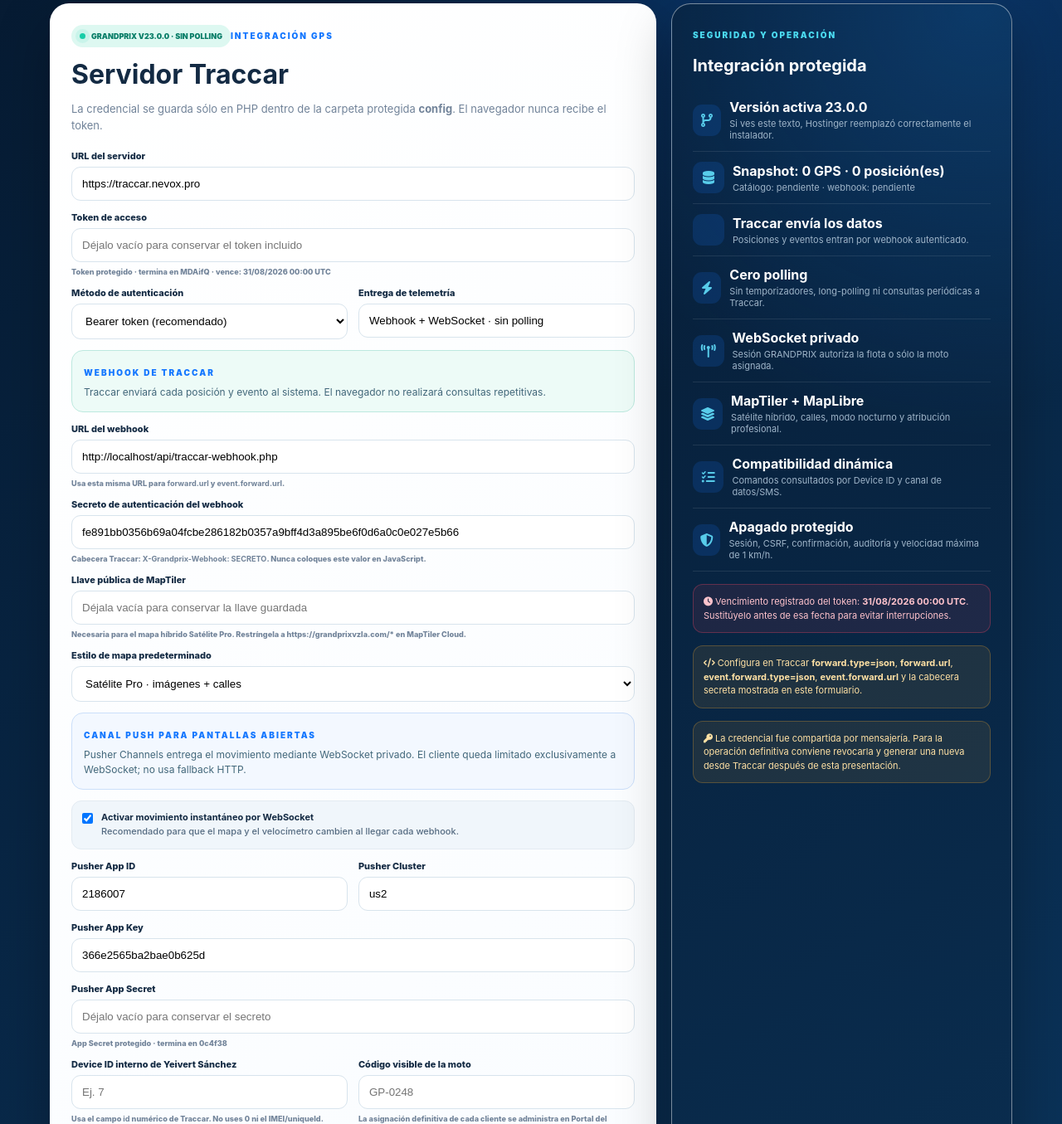
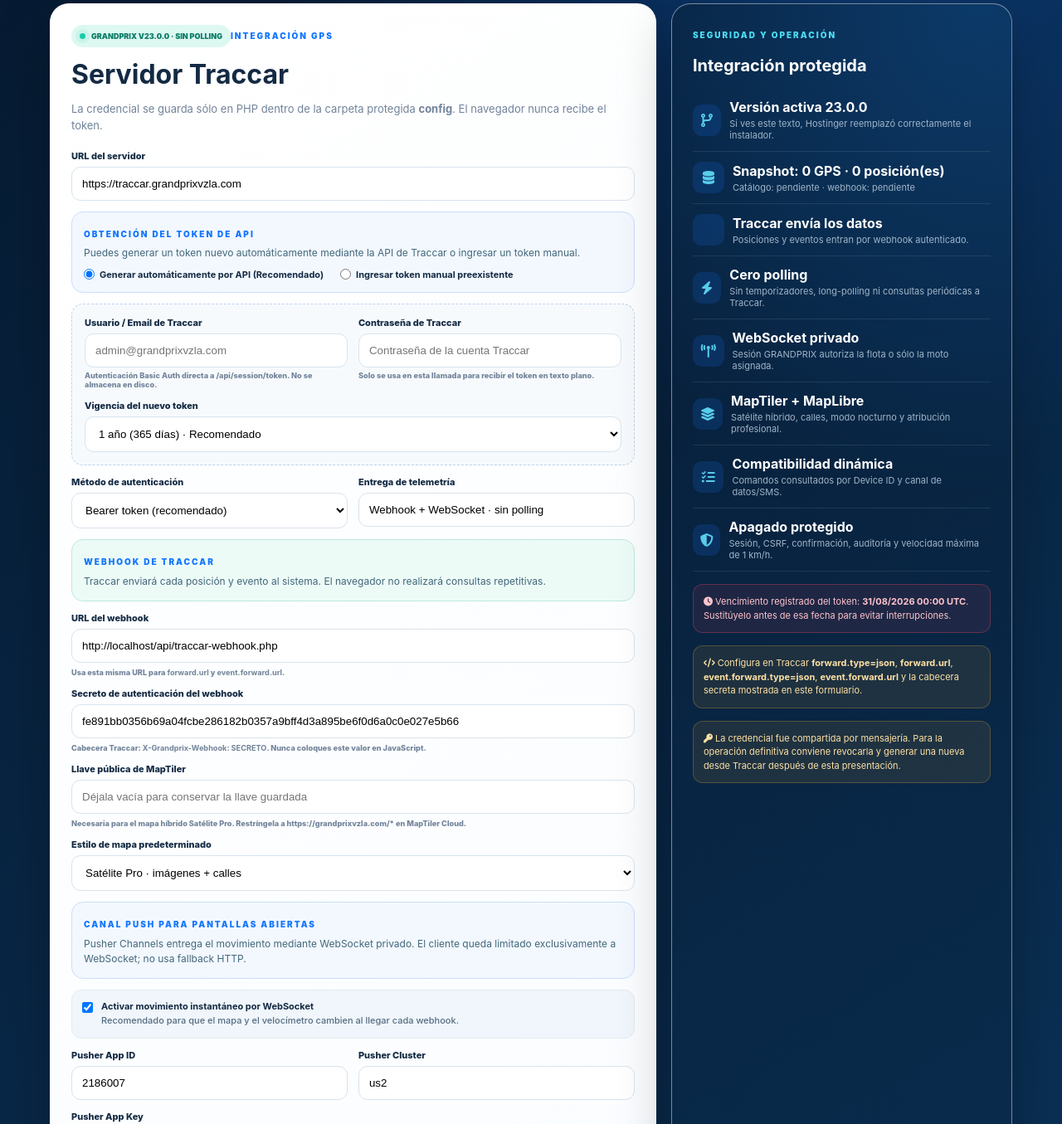
Before and after one commit to Edixon0602/grandprix, a PHP site: page /install/conectar-traccar.php in a window 1280 px wide. Shown: the part 116-1471 px from the top of the page at 83% size. Run offline with PHP 8.4, Linux system fonts and the light colour scheme.

Commit message:
feat(traccar): migrar API a traccar.grandprixvzla.com e incorporar generador dinamico de tokens API

```diff
--- a/compose.yaml
+++ b/compose.yaml
@@ -89,6 +89,7 @@ services:
       DB_USERNAME: ${DB_USER:-u843703195_grandprix}
       DB_PASSWORD: ${DB_PASSWORD:-Victormanuel44}
       TZ: ${TZ:-America/Caracas}
+      TRACCAR_BASE_URL: ${TRACCAR_BASE_URL:-https://traccar.grandprixvzla.com}
     volumes:
       - .:/var/www/html
     labels:
--- a/config/traccar.example.php
+++ b/config/traccar.example.php
@@ -4,7 +4,7 @@
 return [
     'enabled' => true,
     'production_mode' => true,
-    'base_url' => 'https://traccar.nevox.pro',
+    'base_url' => 'https://traccar.grandprixvzla.com',
     'token' => 'PEGAR_TOKEN_NUEVO_AQUI',
     'token_expires_at' => null,
     'auth_mode' => 'bearer',
--- a/config/traccar.php
+++ b/config/traccar.php
@@ -3,7 +3,7 @@
 return array (
   'enabled' => true,
   'production_mode' => true,
-  'base_url' => 'https://traccar.nevox.pro',
+  'base_url' => 'https://traccar.grandprixvzla.com',
   'token' => 'RzBFAiB1fiXBj_8Tqq1BhZC9sVRFr_KeiXUDZ8AnKrkZLKpTTAIhALa-KWwcqo_9-9ThBl16W3wazraEaPj8L1Tzren0FBWxeyJpIjozMTE5NTEwMDM4NzU2NDE1NzgzLCJ1IjoxLCJlIjoiMjAyNi0wOC0zMVQwNDowMDowMC4wMDArMDA6MDAifQ',
   'token_expires_at' => '2026-08-31T04:00:00+00:00',
   'auth_mode' => 'bearer',
--- a/install/conectar-traccar.php
+++ b/install/conectar-traccar.php
@@ -21,7 +21,22 @@ if ($_SERVER['REQUEST_METHOD'] === 'POST') {
         $error = 'La sesión de seguridad venció. Recarga la página.';
     } else {
         $baseUrl = rtrim(trim((string) ($_POST['base_url'] ?? '')), '/');
+        $tokenMode = trim((string) ($_POST['token_mode'] ?? 'auto'));
+        $traccarUser = trim((string) ($_POST['traccar_user'] ?? ''));
+        $traccarPassword = (string) ($_POST['traccar_password'] ?? '');
+        $tokenDurationDays = filter_var($_POST['token_duration_days'] ?? 365, FILTER_VALIDATE_INT) ?: 365;
+
         $newToken = trim((string) ($_POST['token'] ?? ''));
+        $tokenExpiresAt = $config['token_expires_at'] ?? null;
+        $tokenGeneratedNote = '';
+
+        if ($tokenMode === 'auto' && $traccarUser !== '' && $traccarPassword !== '') {
+            $expirationIso = gmdate('Y-m-d\TH:i:s\Z', strtotime("+{$tokenDurationDays} days"));
+            $newToken = TraccarClient::requestApiToken($baseUrl, $traccarUser, $traccarPassword, $expirationIso);
+            $tokenExpiresAt = $expirationIso;
+            $tokenGeneratedNote = ' Se generó dinámicamente un nuevo Token API con vigencia hasta ' . date('d/m/Y H:i', strtotime($expirationIso)) . ' UTC.';
+        }
+
         $token = $newToken !== '' ? $newToken : (string) ($config['token'] ?? '');
         $authMode = in_array(($_POST['auth_mode'] ?? ''), ['query', 'bearer'], true) ? (string) $_POST['auth_mode'] : 'bearer';
         $newMaptilerKey = trim((string) ($_POST['maptiler_key'] ?? ''));
@@ -39,7 +54,7 @@ if ($_SERVER['REQUEST_METHOD'] === 'POST') {
             'production_mode' => true,
             'base_url' => $baseUrl,
             'token' => $token,
-            'token_expires_at' => $newToken === '' ? ($config['token_expires_at'] ?? null) : null,
+            'token_expires_at' => $newToken !== '' ? $tokenExpiresAt : ($config['token_expires_at'] ?? null),
             'auth_mode' => $authMode,
             'webhook_enabled' => true,
             'webhook_secret' => $webhookSecret,
@@ -114,7 +129,7 @@ if ($_SERVER['REQUEST_METHOD'] === 'POST') {
             }
             @chmod($configPath, 0640);
             $config = $candidate;
-            $message = 'Conexión verificada. Se guardó el catálogo de ' . count($devices) . ' dispositivo(s), el webhook quedó activo y no existe polling.'
+            $message = 'Conexión verificada.' . $tokenGeneratedNote . ' Se guardó el catálogo de ' . count($devices) . ' dispositivo(s), el webhook quedó activo y no existe polling.'
                 . ($candidate['realtime_enabled'] ? ' El canal WebSocket privado también fue validado.' : ' Falta activar Pusher para movimiento instantáneo en pantallas abiertas.');
         } catch (Throwable $exception) {
             $error = $exception->getMessage();
@@ -161,8 +176,48 @@ try {
 <?php if ($error): ?><div class="err"><i class="fa-solid fa-triangle-exclamation"></i> <?=htmlspecialchars($error)?></div><?php endif; ?>
 <input type="hidden" name="csrf" value="<?=htmlspecialchars(gp_csrf_token())?>">
 <div class="fields">
-<label class="full">URL del servidor<input name="base_url" type="url" required value="<?=htmlspecialchars((string) $config['base_url'])?>" placeholder="https://traccar.nevox.pro"></label>
-<label class="full">Token de acceso<input name="token" type="password" placeholder="Déjalo vacío para conservar el token incluido"><small style="display:block;color:#718399;margin-top:6px"><?=$masked?> · vence: <?=htmlspecialchars($expiry)?></small></label>
+<label class="full">URL del servidor<input name="base_url" type="url" required value="<?=htmlspecialchars((string) $config['base_url'])?>" placeholder="https://traccar.grandprixvzla.com"></label>
+
+<div class="full" style="padding:14px;border:1px solid #cbdffa;background:#f3f8ff;border-radius:14px">
+<span class="eyebrow">OBTENCIÓN DEL TOKEN DE API</span>
+<p style="margin:7px 0 10px;color:#42677a;font-size:12px;line-height:1.4">Puedes generar un token nuevo automáticamente mediante la API de Traccar o ingresar un token manual.</p>
+<div style="display:flex;gap:20px;flex-wrap:wrap">
+  <label style="display:flex;align-items:center;gap:6px;cursor:pointer;font-weight:700">
+    <input type="radio" name="token_mode" value="auto" checked onchange="toggleTokenMode(this.value)" style="width:auto;margin:0">
+    <span>Generar automáticamente por API (Recomendado)</span>
+  </label>
+  <label style="display:flex;align-items:center;gap:6px;cursor:pointer;font-weight:700">
+    <input type="radio" name="token_mode" value="manual" onchange="toggleTokenMode(this.value)" style="width:auto;margin:0">
+    <span>Ingresar token manual preexistente</span>
+  </label>
+</div>
+</div>
+
+<div id="section-token-auto" class="full" style="display:grid;grid-template-columns:1fr 1fr;gap:13px;background:#f7fafd;padding:15px;border-radius:14px;border:1px dashed #bcd3ec">
+<label>Usuario / Email de Traccar
+  <input name="traccar_user" type="text" placeholder="admin@grandprixvzla.com" autocomplete="username">
+  <small style="display:block;color:#718399;margin-top:4px">Autenticación Basic Auth directa a /api/session/token. No se almacena en disco.</small>
+</label>
+<label>Contraseña de Traccar
+  <input name="traccar_password" type="password" placeholder="Contraseña de la cuenta Traccar" autocomplete="current-password">
+  <small style="display:block;color:#718399;margin-top:4px">Solo se usa en esta llamada para recibir el token en texto plano.</small>
+</label>
+<label class="full">Vigencia del nuevo token
+  <select name="token_duration_days">
+    <option value="90">3 meses (90 días)</option>
+    <option value="180">6 meses (180 días)</option>
+    <option value="365" selected>1 año (365 días) · Recomendado</option>
+    <option value="730">2 años (730 días)</option>
+  </select>
+</label>
+</div>
+
+<div id="section-token-manual" class="full" style="display:none">
+<label class="full">Token de acceso manual
+  <input name="token" type="password" placeholder="Déjalo vacío para conservar el token incluido">
+  <small style="display:block;color:#718399;margin-top:6px"><?=$masked?> · vence: <?=htmlspecialchars($expiry)?></small>
+</label>
+</div>
 <label>Método de autenticación<select name="auth_mode"><option value="bearer" <?=($config['auth_mode'] ?? 'bearer') === 'bearer' ? 'selected' : ''?>>Bearer token (recomendado)</option><option value="query" <?=($config['auth_mode'] ?? '') === 'query' ? 'selected' : ''?>>Query param ?token=</option></select></label>
 <label>Entrega de telemetría<input value="Webhook + WebSocket · sin polling" readonly></label>
 <div class="full" style="padding:14px;border:1px solid #bde9df;background:#edfbf7;border-radius:14px"><span class="eyebrow">WEBHOOK DE TRACCAR</span><p style="margin:7px 0 0;color:#42677a;font-size:12px;line-height:1.5">Traccar enviará cada posición y evento al sistema. El navegador no realizará consultas repetitivas.</p></div>
@@ -196,4 +251,13 @@ try {
 <div class="note"><i class="fa-solid fa-code"></i> Configura en Traccar <b>forward.type=json</b>, <b>forward.url</b>, <b>event.forward.type=json</b>, <b>event.forward.url</b> y la cabecera secreta mostrada en este formulario.</div>
 <div class="note"><i class="fa-solid fa-key"></i> La credencial fue compartida por mensajería. Para la operación definitiva conviene revocarla y generar una nueva desde Traccar después de esta presentación.</div>
 <?php if ($devices): ?><div class="devices"><b>Dispositivos detectados</b><?php foreach ($devices as $device): ?><div class="device"><b>ID <?=htmlspecialchars((string) ($device['id'] ?? ''))?> · <?=htmlspecialchars((string) ($device['name'] ?? 'Sin nombre'))?></b><span>Identificador: <?=htmlspecialchars((string) ($device['uniqueId'] ?? ''))?> · <?=htmlspecialchars((string) ($device['status'] ?? 'unknown'))?></span></div><?php endforeach; ?></div><?php endif; ?>
-</aside></div></div></body></html>
+</aside></div></div>
+<script>
+function toggleTokenMode(mode) {
+  var autoSec = document.getElementById('section-token-auto');
+  var manualSec = document.getElementById('section-token-manual');
+  if (autoSec) autoSec.style.display = (mode === 'auto' ? 'grid' : 'none');
+  if (manualSec) manualSec.style.display = (mode === 'manual' ? 'block' : 'none');
+}
+</script>
+</body></html>
--- a/lib/TraccarClient.php
+++ b/lib/TraccarClient.php
@@ -81,4 +81,86 @@ final class TraccarClient
             throw new RuntimeException('Traccar devolvió una respuesta no válida.');
         }
     }
+
+    /**
+     * Genera un token API dinámico en Traccar solicitando POST /api/session/token
+     * mediante HTTP Basic Auth (usuario y contraseña) y el parámetro expiration en formato ISO-8601.
+     * Devuelve el token en texto plano.
+     */
+    public static function requestApiToken(
+        string $baseUrl,
+        string $username,
+        string $password,
+        string $expirationIso8601
+    ): string {
+        $base = rtrim(trim($baseUrl), '/');
+        if (!preg_match('~^https://[a-z0-9.-]+(?::\d+)?(?:/.*)?$~i', $base)) {
+            throw new RuntimeException('La URL de Traccar debe usar HTTPS.');
+        }
+        $apiBase = str_ends_with($base, '/api') ? $base : $base . '/api';
+        $url = $apiBase . '/session/token';
+
+        if (trim($username) === '' || trim($password) === '') {
+            throw new InvalidArgumentException('Debes indicar el usuario y la contraseña de Traccar.');
+        }
+
+        // Validar formato de la fecha de expiración
+        $timestamp = strtotime($expirationIso8601);
+        if ($timestamp === false || $timestamp <= time()) {
+            throw new InvalidArgumentException('La fecha de expiración debe ser una fecha futura válida en formato ISO-8601.');
+        }
+
+        if (!function_exists('curl_init')) {
+            throw new RuntimeException('El servidor necesita la extensión PHP cURL para conectar con Traccar.');
+        }
+
+        $postFields = http_build_query(['expiration' => $expirationIso8601]);
+
+        $curl = curl_init($url);
+        curl_setopt_array($curl, [
+            CURLOPT_RETURNTRANSFER => true,
+            CURLOPT_POST => true,
+            CURLOPT_POSTFIELDS => $postFields,
+            CURLOPT_USERPWD => $username . ':' . $password,
+            CURLOPT_HTTPHEADER => [
+                'Content-Type: application/x-www-form-urlencoded',
+                'Accept: text/plain, application/json, */*',
+            ],
+            CURLOPT_CONNECTTIMEOUT => 8,
+            CURLOPT_TIMEOUT => 20,
+            CURLOPT_FOLLOWLOCATION => false,
+            CURLOPT_SSL_VERIFYPEER => true,
+            CURLOPT_SSL_VERIFYHOST => 2,
+            CURLOPT_USERAGENT => 'GRANDPRIX-Control-360/' . (function_exists('gp_release') ? gp_release() : '1.0'),
+        ]);
+
+        $raw = curl_exec($curl);
+        $status = (int) curl_getinfo($curl, CURLINFO_RESPONSE_CODE);
+        $error = curl_error($curl);
+        curl_close($curl);
+
+        if ($raw === false) {
+            throw new RuntimeException('No fue posible contactar el servidor Traccar para generar el token: ' . $error);
+        }
+
+        if ($status === 401 || $status === 403) {
+            throw new RuntimeException('Credenciales incorrectas en Traccar. Verifica el usuario y la contraseña.');
+        }
+
+        if ($status < 200 || $status >= 300) {
+            $detail = trim(strip_tags((string) $raw));
+            throw new RuntimeException('Traccar respondió HTTP ' . $status . ($detail ? ': ' . mb_substr($detail, 0, 240) : ' al generar el token.'));
+        }
+
+        $token = trim((string) $raw);
+        if (str_starts_with($token, '"') && str_ends_with($token, '"')) {
+            $token = trim($token, '"');
+        }
+
+        if ($token === '') {
+            throw new RuntimeException('Traccar respondió con un token vacío.');
+        }
+
+        return $token;
+    }
 }
--- a/lib/bootstrap.php
+++ b/lib/bootstrap.php
@@ -86,10 +86,12 @@ function gp_app_config(): array
 function gp_traccar_config(): array
 {
     $path = dirname(__DIR__) . '/config/traccar.php';
+    $envBase = getenv('TRACCAR_BASE_URL') ?: ($_ENV['TRACCAR_BASE_URL'] ?? '');
+    $defaultBase = $envBase !== '' ? rtrim($envBase, '/') : 'https://traccar.grandprixvzla.com';
     $defaults = [
         'enabled' => true,
         'production_mode' => true,
-        'base_url' => 'https://traccar.nevox.pro',
+        'base_url' => $defaultBase,
         'token' => '',
         'auth_mode' => 'bearer',
         'webhook_enabled' => true,
@@ -112,7 +114,11 @@ function gp_traccar_config(): array
         'customer_device_match' => '',
         'customer_devices' => [],
     ];
-    return file_exists($path) ? array_replace($defaults, (array) require $path) : $defaults;
+    $cfg = file_exists($path) ? array_replace($defaults, (array) require $path) : $defaults;
+    if ($envBase !== '') {
+        $cfg['base_url'] = rtrim($envBase, '/');
+    }
+    return $cfg;
 }
 
 function gp_is_admin(): bool
```
Also changed, not shown: GUIA-API-TRACCAR.md (+21 -3 lines), tools/traccar-token.php (added, +121 -0 lines), 1 other file.
